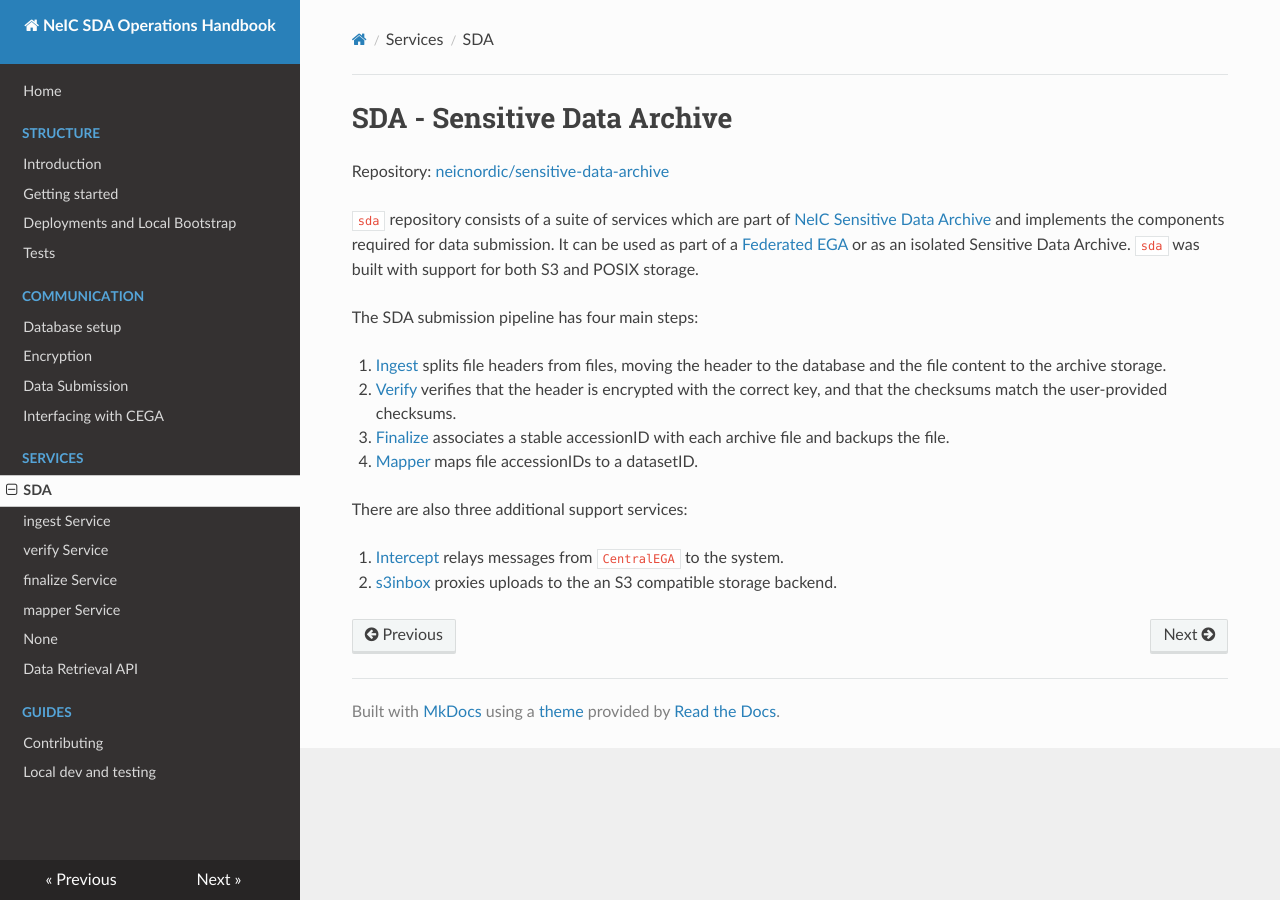
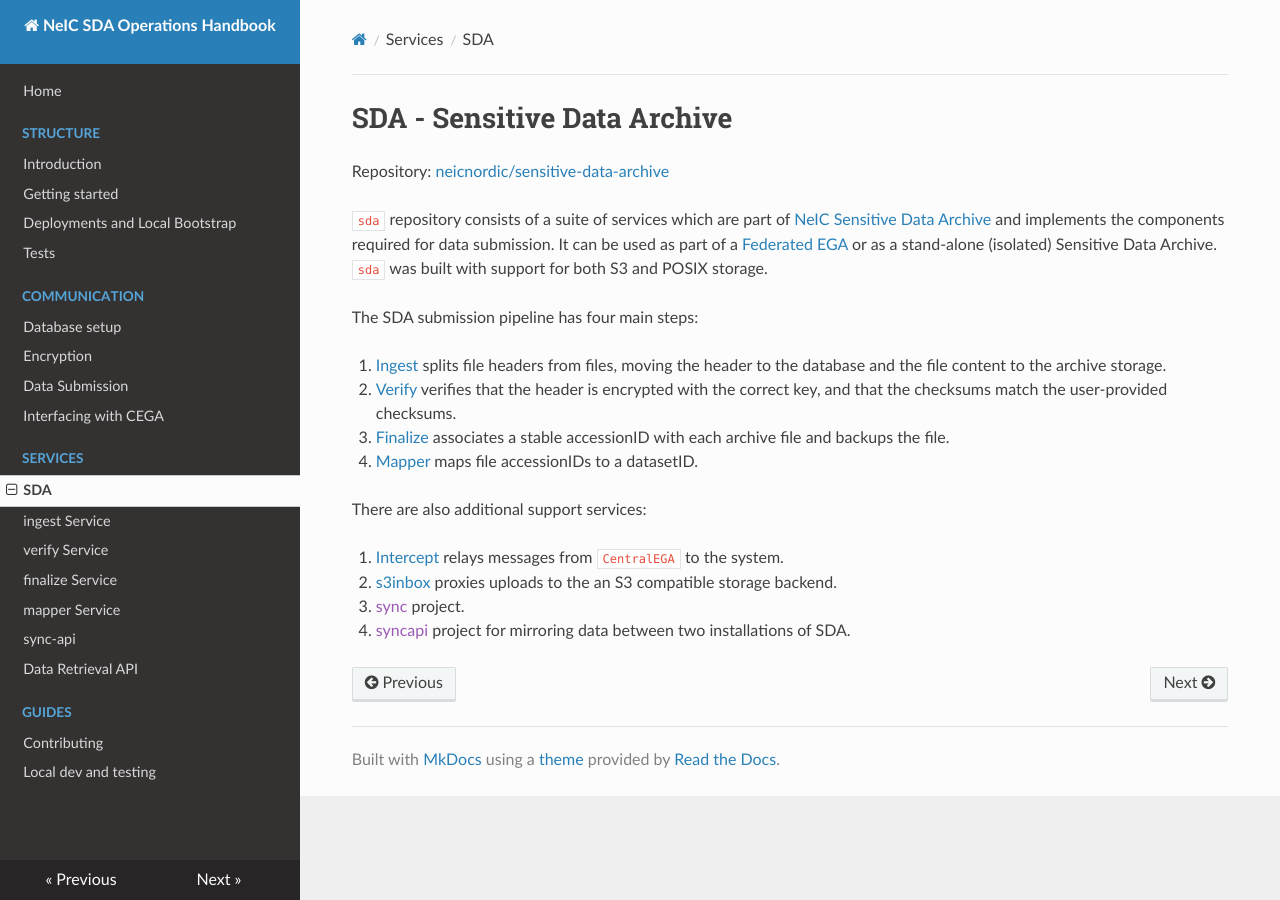
Before and after one commit to neicnordic/neic-sda, an MkDocs documentation site: the page built from docs/services/sda.md, in a window 1280 px wide. Built offline with MkDocs 1.6.1, drawn with Linux system fonts in a browser that asks for light colours; nearby versions of some CDN libraries.

Commit message:
Update from neicnordic/sensitive-data-archive at 10:17 on 2023-12-08

```diff
--- a/docs/services/sda.md
+++ b/docs/services/sda.md
@@ -5,7 +5,7 @@
 [neicnordic/sensitive-data-archive](https://github.com/neicnordic/sensitive-data-archive)
 
 `sda` repository consists of a suite of services which are part of [NeIC Sensitive Data Archive](https://neic-sda.readthedocs.io/en/latest/) and implements the components required for data submission.
-It can be used as part of a [Federated EGA](https://ega-archive.org/federated) or as an isolated Sensitive Data Archive.
+It can be used as part of a [Federated EGA](https://ega-archive.org/federated) or as a stand-alone (isolated) Sensitive Data Archive.
 `sda` was built with support for both S3 and POSIX storage.
 
 The SDA submission pipeline has four main steps:
@@ -15,7 +15,9 @@
 3. [Finalize](finalize.md) associates a stable accessionID with each archive file and backups the file.
 4. [Mapper](mapper.md) maps file accessionIDs to a datasetID.
 
-There are also three additional support services:
+There are also additional support services:
 
 1. [Intercept](intercept.md) relays messages from `CentralEGA` to the system.
 2. [s3inbox](s3inbox.md) proxies uploads to the an S3 compatible storage backend.
+3. [sync]() project.
+4. [syncapi]() project for mirroring data between two installations of SDA.
```
Also changed, not shown: docs/services/syncapi.md (added, +69 -0 lines).
